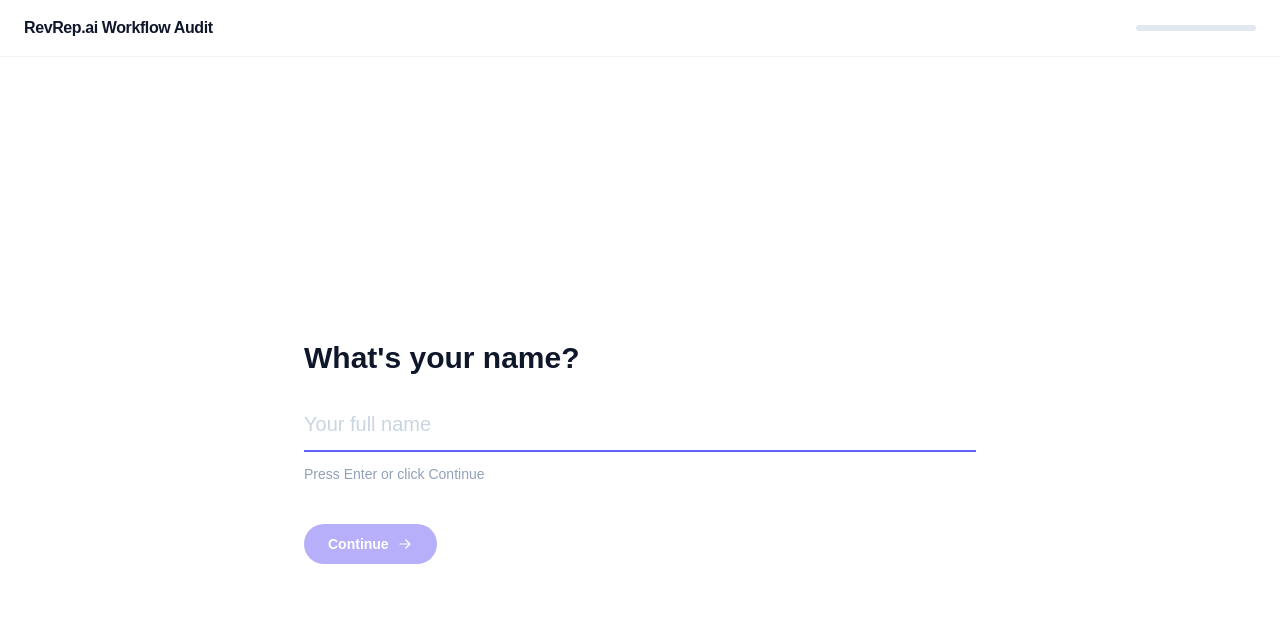
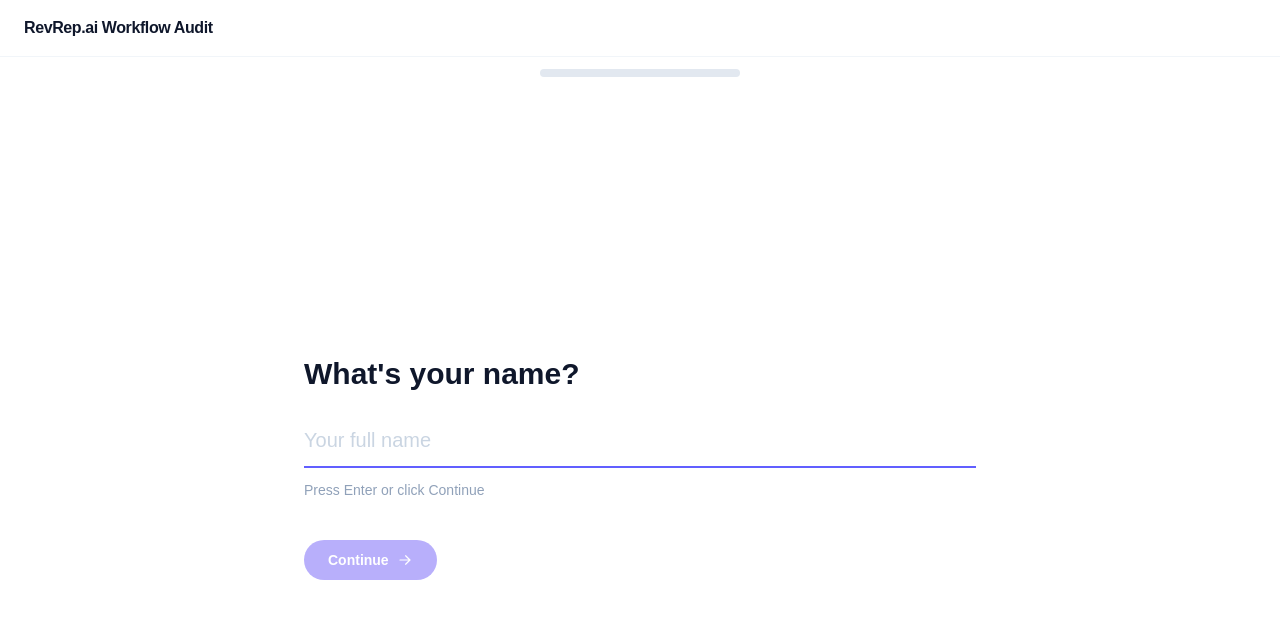
Before and after one commit to theopaley/workflow-audit-app, a Next.js app: page /audit in a window 1280 px wide. Both pictures are taken after a click on the button "Begin Audit". Shown: the top 618 px of the page. Built offline with nearby package versions, Linux system fonts and the light colour scheme.

Commit message:
Move progress bar below navbar, centered, 200px wide, 8px tall

```diff
--- a/src/app/audit/[vertical]/VerticalSurvey.tsx
+++ b/src/app/audit/[vertical]/VerticalSurvey.tsx
@@ -1063,13 +1063,15 @@ export default function VerticalSurvey({ config }: Props) {
             ? "RevRep.ai — Home Services Audit"
             : "RevRep.ai Workflow Audit"}
         </span>
-        <div className="w-[120px] h-1.5 rounded-full bg-slate-200 overflow-hidden">
+      </header>
+      <div className="flex justify-center py-3">
+        <div className="w-[200px] h-2 rounded-full bg-slate-200 overflow-hidden">
           <div
             className="h-full rounded-full bg-indigo-500 transition-all duration-500 ease-out"
             style={{ width: `${progress}%` }}
           />
         </div>
-      </header>
+      </div>
 
       {/* Question area */}
       <main className="flex flex-1 flex-col items-center justify-center px-6 py-16">
--- a/src/app/audit/page.tsx
+++ b/src/app/audit/page.tsx
@@ -807,13 +807,15 @@ export default function AuditPage() {
         <span className="text-base font-semibold tracking-tight text-slate-900">
           RevRep.ai Workflow Audit
         </span>
-        <div className="w-[120px] h-1.5 rounded-full bg-slate-200 overflow-hidden">
+      </header>
+      <div className="flex justify-center py-3">
+        <div className="w-[200px] h-2 rounded-full bg-slate-200 overflow-hidden">
           <div
             className="h-full rounded-full bg-indigo-500 transition-all duration-500 ease-out"
             style={{ width: `${progress}%` }}
           />
         </div>
-      </header>
+      </div>
 
       {/* Question area */}
       <main className="flex flex-1 flex-col items-center justify-center px-6 py-16">
```
